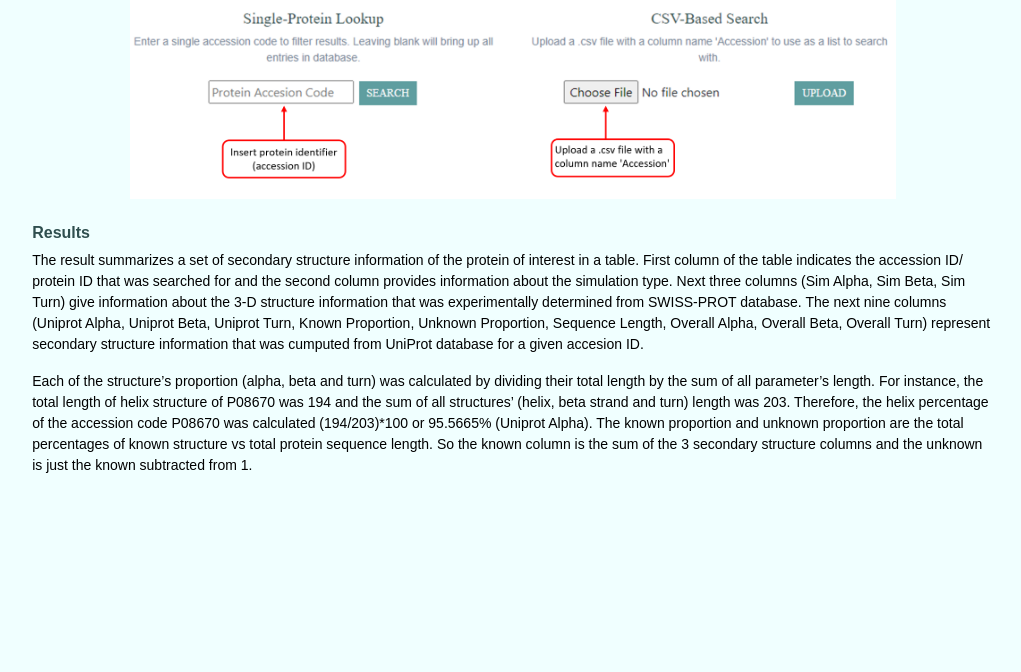
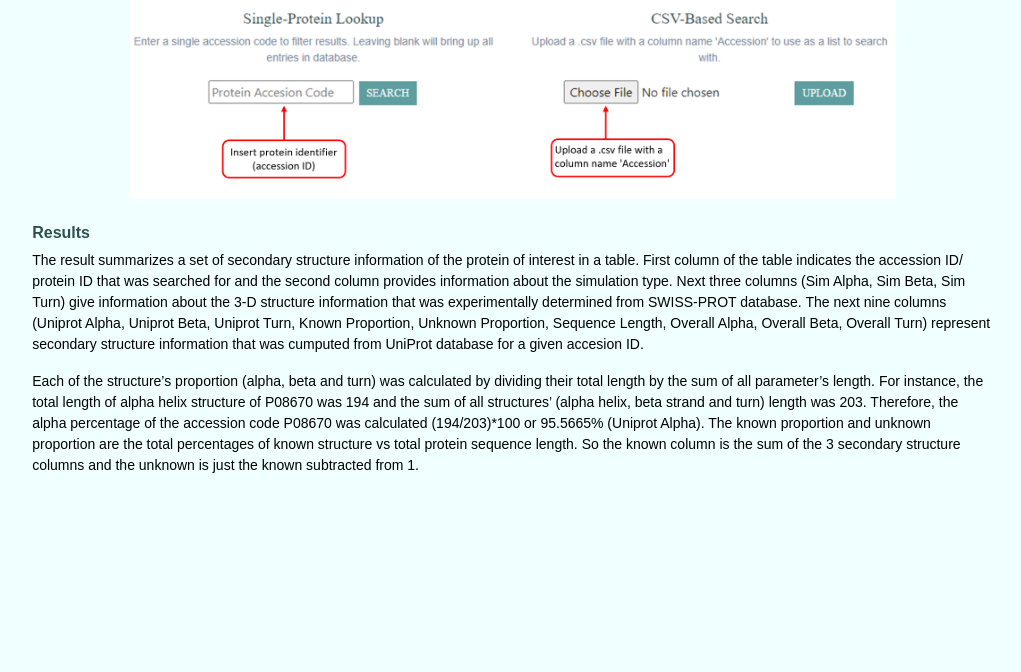
Before and after one commit to alfrediolu/FAPS, a Django app: page /help in a window 1280 px wide. Shown: the part 504-1176 px from the top of the page, without its empty margins (127-1148 px from the left). Run offline with Django 3.2, Linux system fonts and the light colour scheme.

Commit message:
help.html

```diff
--- a/template/help.html
+++ b/template/help.html
@@ -69,9 +69,9 @@
             </p>
             <p class="text-left" style="font-family: Arial; color: black; font-size: 14px;">
                 Each of the structure’s proportion (alpha, beta and turn) was calculated by dividing their total length by the sum of all parameter’s length.
-                For instance, the total length of helix structure of P08670 was 194
+                For instance, the total length of alpha helix structure of P08670 was 194
                 and the sum of all
-                structures’ (helix, beta strand and turn) length was 203. Therefore, the helix percentage of the accession code P08670 was calculated (194/203)*100 or 95.5665% (Uniprot Alpha).
+                structures’ (alpha helix, beta strand and turn) length was 203. Therefore, the alpha percentage of the accession code P08670 was calculated (194/203)*100 or 95.5665% (Uniprot Alpha).
                 The known proportion and unknown proportion are the total percentages of known structure vs total protein sequence length.
                 So the known column is the sum of the 3 secondary structure columns and the unknown is just the known subtracted from 1.
                 <br />
```
